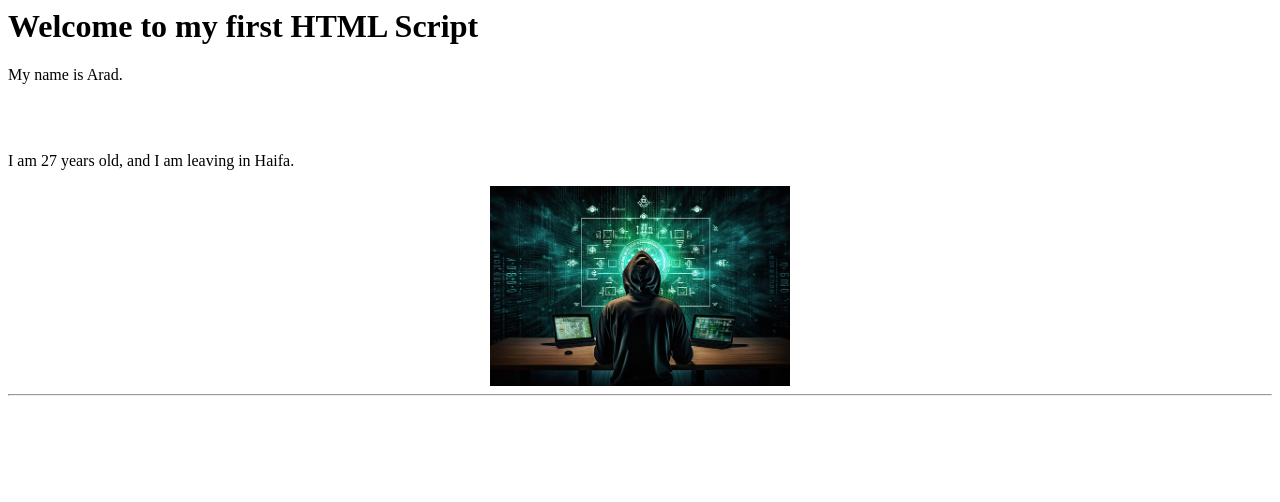
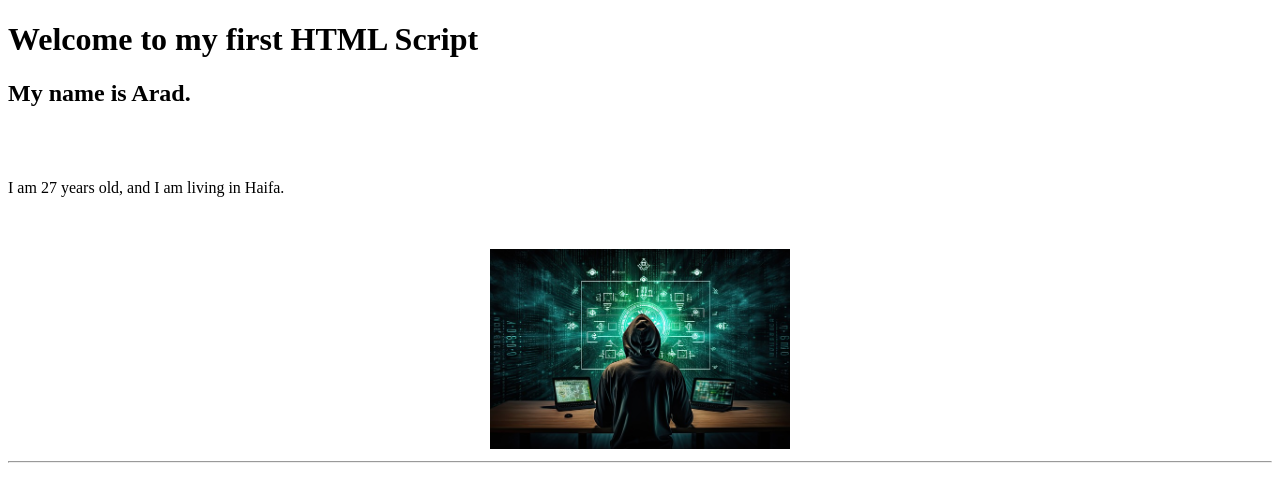
Before and after one commit to Acshadow2024/HTML-Test, a plain HTML site: page index.html in a window 1280 px wide. Drawn offline with Linux system fonts and the light colour scheme.

Commit message:
Update index.html

```diff
--- a/index.html
+++ b/index.html
@@ -1,23 +1,28 @@
-<!DOCKTYPE html>
+<!DOCTYPE html>
 <html>
+<head>
+  <title>Ecom Offensive Cyber Course</title>
+</head>
 
-<title> Ecom Ofensive Cyber Course </title>
+<body>
 
-<h1> Welcome to my first HTML Script </h1>
+  <h1>Welcome to my first HTML Script</h1>
 
-<p> My name is Arad. </p>
-<br><br>
-<p> I am 27 years old, and I am leaving in Haifa. </p>
+  <h2>My name is Arad.</h2>
 
-<div style="text-align: center;">
-  <a href="https://www.youtube.com">
-    <img src="picture.jpg" alt="my image" height="200" width="300">
-  </a>
-</div>
+  <br><br>
 
+  <p>I am 27 years old, and I am living in Haifa.</p>
 
-<hr>
+  <br><br>
 
+  <div style="text-align: center;">
+    <a href="https://www.youtube.com" target="_blank">
+      <img src="picture.jpg" alt="my image" height="200" width="300">
+    </a>
+  </div>
 
+  <hr>
 
+</body>
 </html>
```
